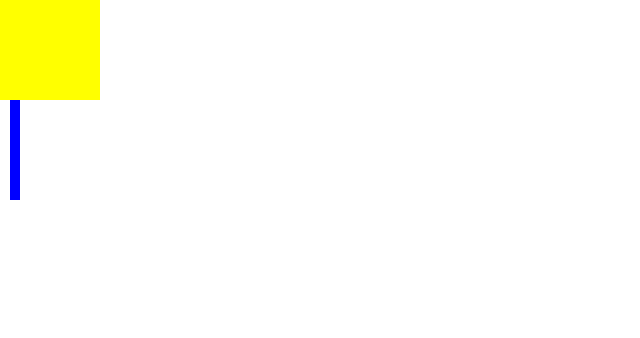
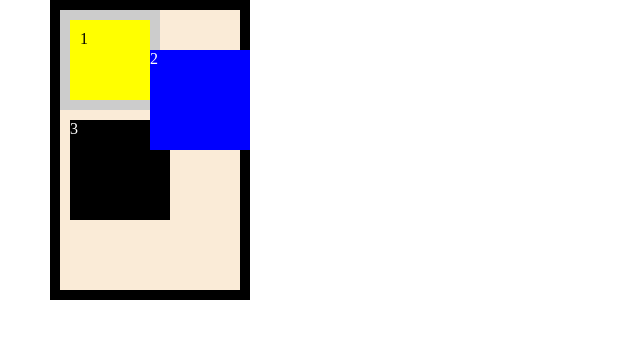
Before and after one commit to killer2048/web, a plain HTML site: page css/position.html in a window 1280 px wide. Shown: the whole page, without its empty margins (0-640 px from the left). Drawn offline with Linux system fonts and the light colour scheme.

Commit message:
absolute

```diff
--- a/css/css/position.css
+++ b/css/css/position.css
@@ -7,11 +7,36 @@ div	{
 	width: 100px;
 	height: 100px;
 }
+.container {
+	width: 200px;
+	height: 300px;
+	margin-left: 50px;
+	padding: 10px;
+	border: 10px solid #000;
+	background: antiquewhite;
+	position: absolute;/*子元素相对父级的absolute或relative或fixed元素定位*/
+	box-sizing: border-box;/*!!坑：子元素absolute相对父元素的0.0点，父元素的0.0点是border里面，padding外面的点，子元素不受父元素padding影响*/
+}
 .div1{
 	background-color: #FFFF00;
+	position: absolute;
+	top:0;
+	left: 0;
+	border: 10px solid #ccc;
+	box-sizing: border-box;/*!!坑 一个元素的对父级的坐标0点和对子元素的坐标0点不是同一个点，相差一个border距离*/
+	padding: 10px;
 }
 .div2 {
 	background-color: #00f;
-	margin-left: 10px;
-	width: 10px;
+	position: relative;
+	left: 50%;
+	top: 30px;
+	color: #fff;
 	}
+.div3 {
+	background-color: #000;
+	color: #fff;
+}
+/*position static 文档流模式 从左到右，从上到下*/
+/*relative 相对自己在文档流中的位置定位，对其他元素的定位是自己原来在文档流的位置，百分比值是父级元素的百分比*/
+/*absolute 会使元素脱离文档流，自身相对于父级中最近的relavite或absulote或fixed元素定位,没有则相对body*/
--- a/css/position.html
+++ b/css/position.html
@@ -1,12 +1,19 @@
 <!DOCTYPE html>
 <html>
+
 	<head>
 		<meta charset="UTF-8">
 		<title></title>
-		<link rel="stylesheet" type="text/css" href="css/position.css"/>
+		<link rel="stylesheet" type="text/css" href="css/position.css" />
 	</head>
+
 	<body>
-		<div class="div1"></div>
-		<div class="div2"></div>
+		<div class="container">
+			<div class="div1">1</div>
+			<div class="div2">2</div>
+			<div class="div3">3</div>
+		</div>
+
 	</body>
+
 </html>
```
